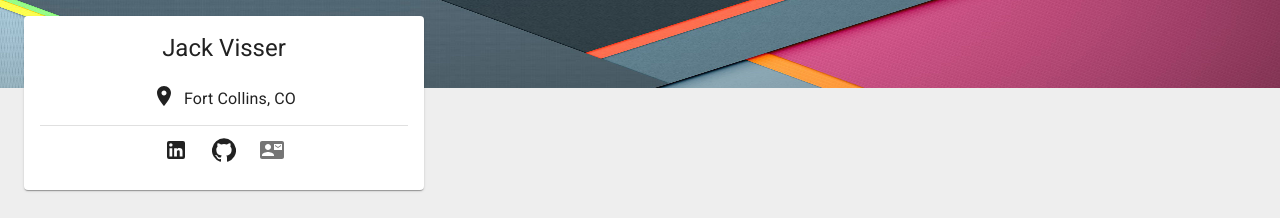
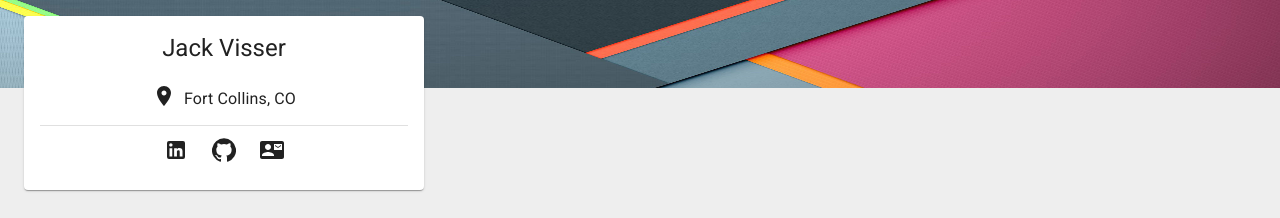
Before and after one commit to jackv545/TripPlanner, a React (Create React App) app: page / in a window 1280 px wide. Shown: the top 218 px of the page. Built offline with nearby package versions, Linux system fonts and the light colour scheme.

Commit message:
fix button color

```diff
--- a/src/components/Portfolio/Portfolio.js
+++ b/src/components/Portfolio/Portfolio.js
@@ -67,7 +67,7 @@ class Portfolio extends Component {
                                 </Link>
                             </Tooltip>
                             <Tooltip title="Contact" aria-label="contact">
-                                <RouterLink to="/contact" component={IconButton}>
+                                <RouterLink to="/contact" color="inherit" component={IconButton}>
                                     <ContactMail/>
                                 </RouterLink>
                             </Tooltip>
```
